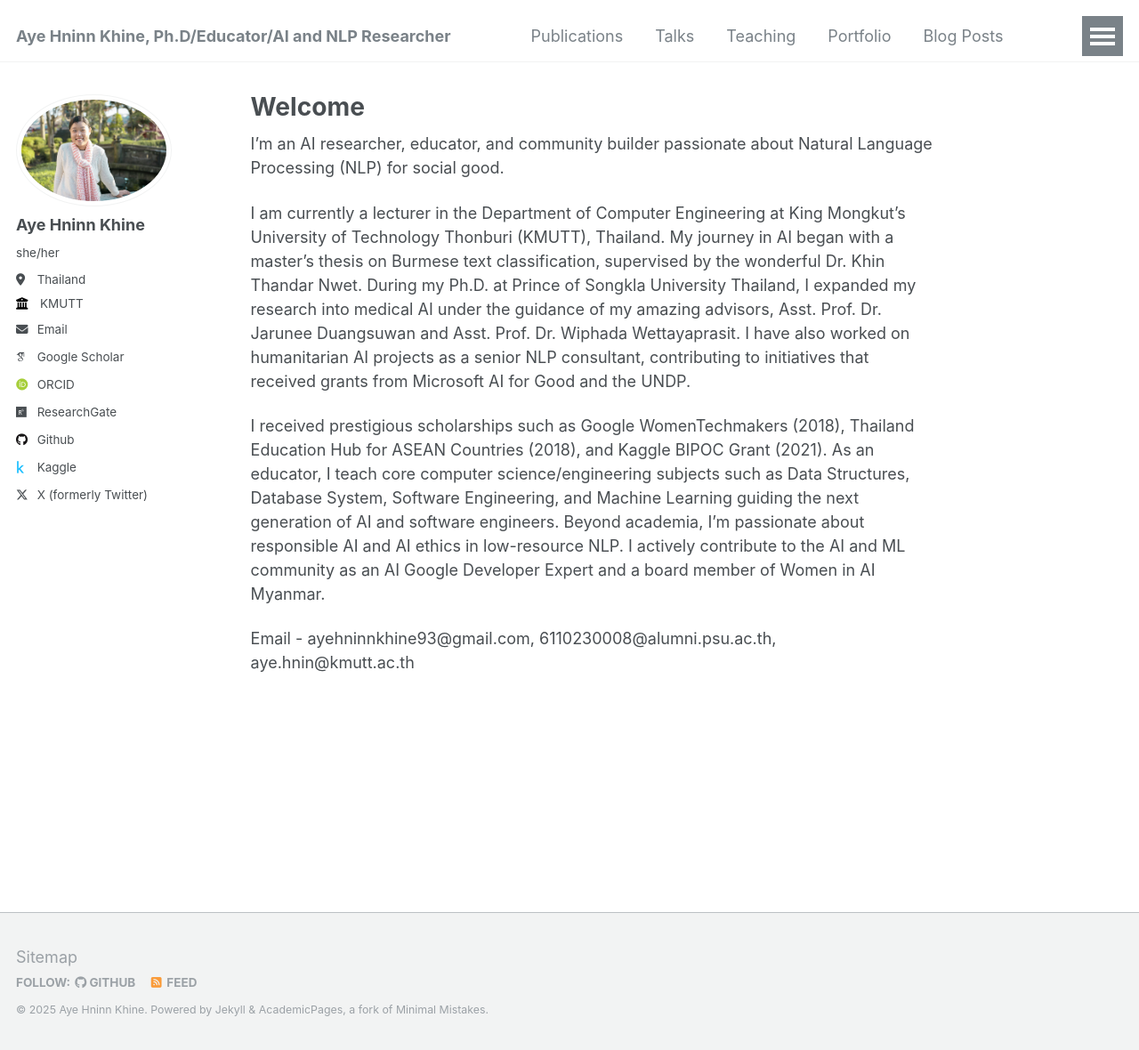
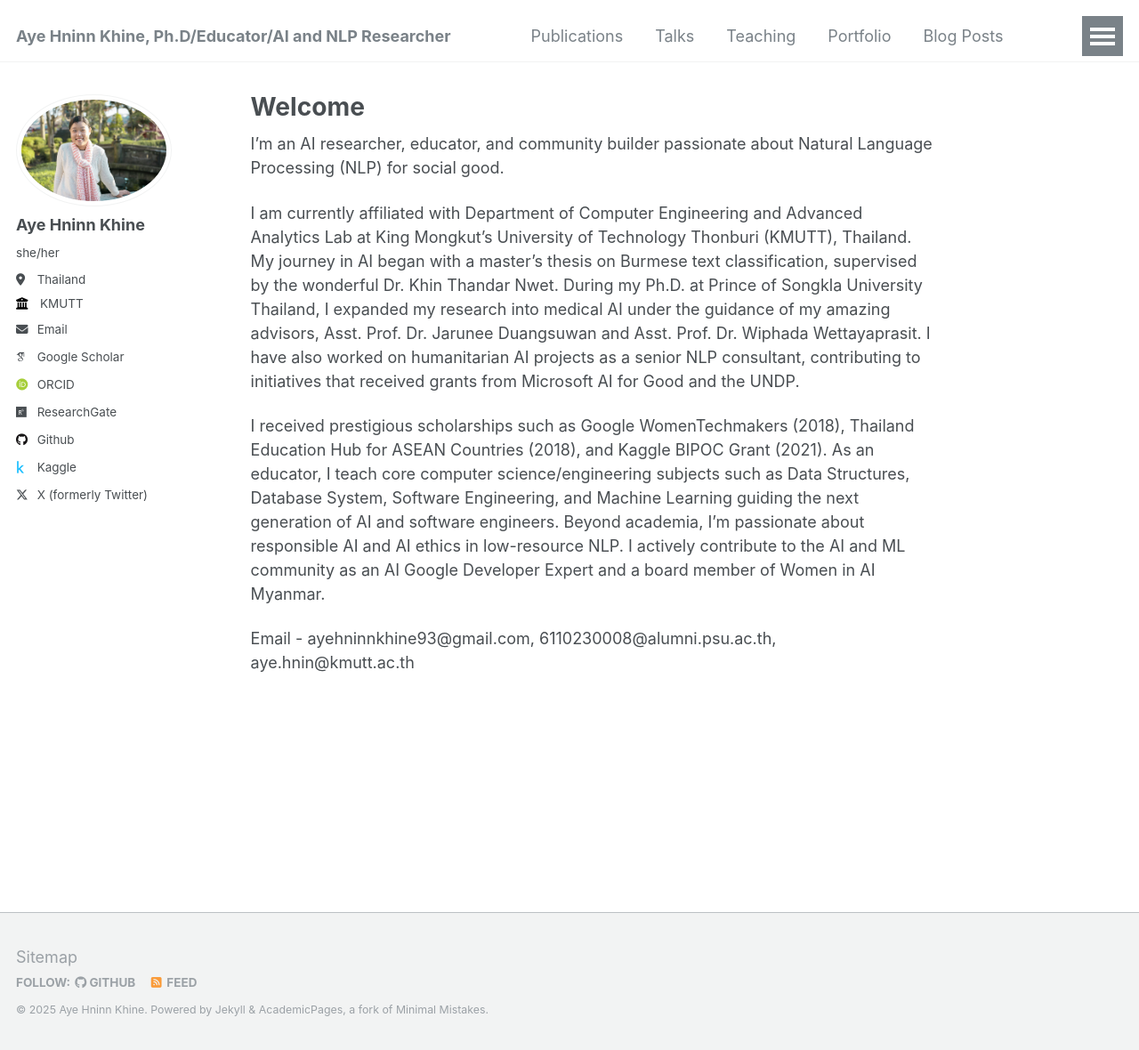
Before and after one commit to ayehninnkhine/ayehninnkhine.github.io, a Jekyll site: the page built from _pages/about.md, in a window 1280 px wide and 1180 px high. Shown: the whole window at 89% size. Built offline with Jekyll 4.4.1, drawn with Linux system fonts in a browser that asks for light colours; some web fonts are replaced.

Commit message:
Update about.md

```diff
--- a/_pages/about.md
+++ b/_pages/about.md
@@ -9,7 +9,7 @@ redirect_from:
 
 I’m an AI researcher, educator, and community builder passionate about Natural Language Processing (NLP) for social good.
 
-I am currently a lecturer in the Department of Computer Engineering at King Mongkut’s University of Technology Thonburi (KMUTT), Thailand. My journey in AI began with a master’s thesis on Burmese text classification, supervised by the wonderful Dr. Khin Thandar Nwet. During my Ph.D. at Prince of Songkla University Thailand, I expanded my research into medical AI under the guidance of my amazing advisors, Asst. Prof. Dr. Jarunee Duangsuwan and Asst. Prof. Dr. Wiphada Wettayaprasit. I have also worked on humanitarian AI projects as a senior NLP consultant, contributing to initiatives that received grants from Microsoft AI for Good and the UNDP.
+I am currently affiliated with Department of Computer Engineering and Advanced Analytics Lab at King Mongkut’s University of Technology Thonburi (KMUTT), Thailand. My journey in AI began with a master’s thesis on Burmese text classification, supervised by the wonderful Dr. Khin Thandar Nwet. During my Ph.D. at Prince of Songkla University Thailand, I expanded my research into medical AI under the guidance of my amazing advisors, Asst. Prof. Dr. Jarunee Duangsuwan and Asst. Prof. Dr. Wiphada Wettayaprasit. I have also worked on humanitarian AI projects as a senior NLP consultant, contributing to initiatives that received grants from Microsoft AI for Good and the UNDP.
 
 I received prestigious scholarships such as Google WomenTechmakers (2018), Thailand Education Hub for ASEAN Countries (2018), and Kaggle BIPOC Grant (2021).
 As an educator, I teach core computer science/engineering subjects such as Data Structures, Database System, Software Engineering, and Machine Learning guiding the next generation of AI and software engineers.
```
